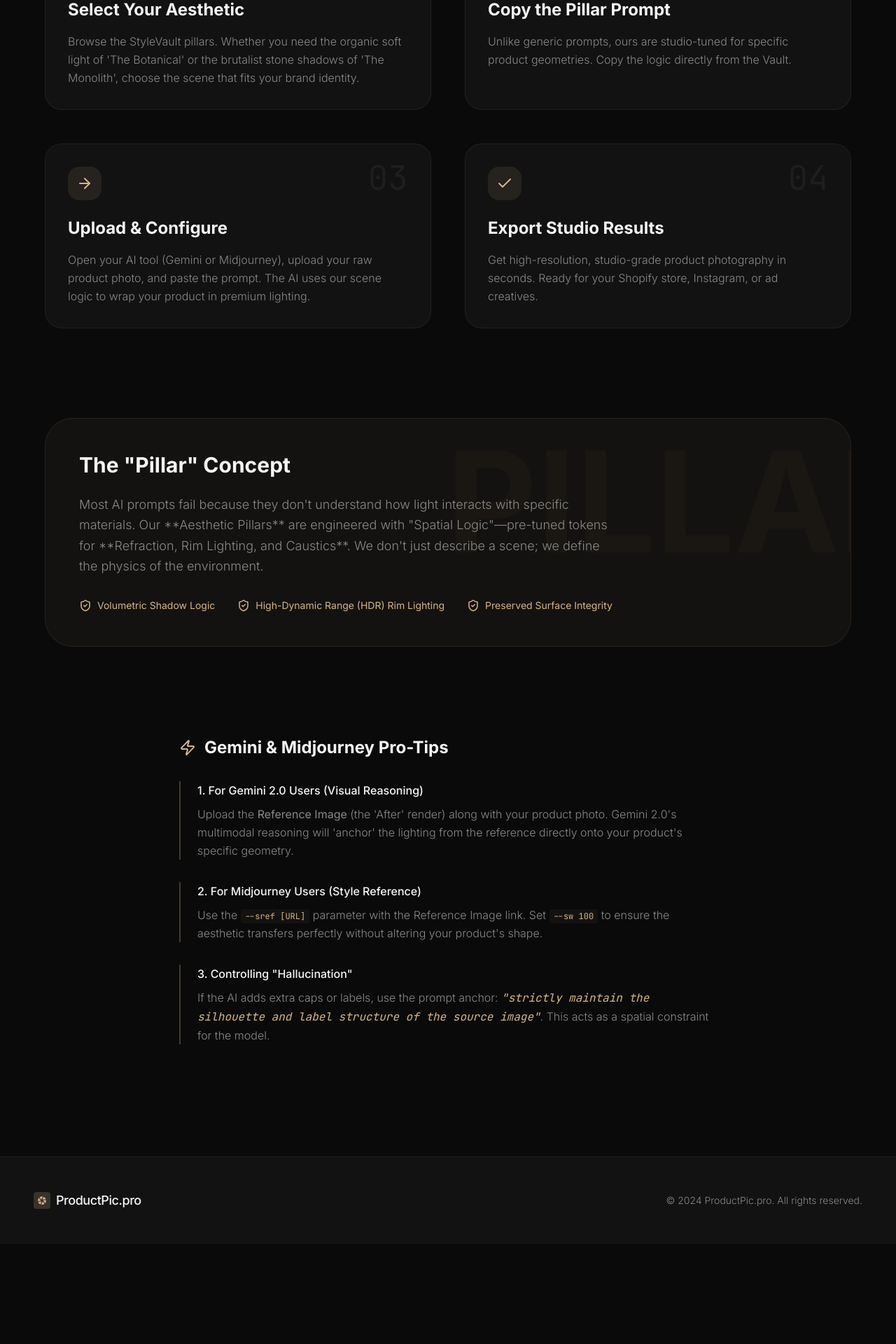
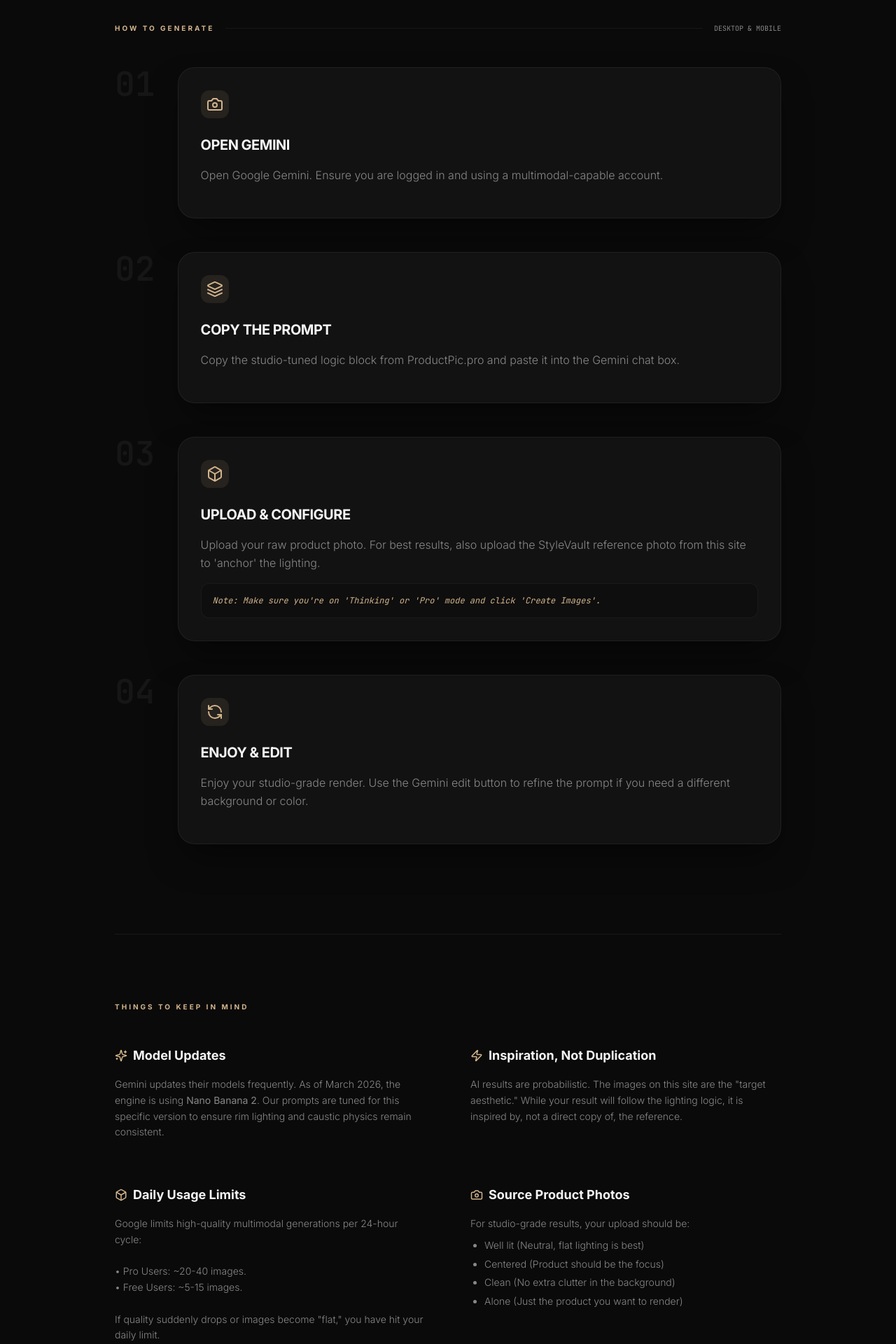
Before and after one commit to akhilkannur/productpic, a Next.js app: page /how-it-works in a window 1280 px wide. Shown: the part 500-2420 px from the top of the page at 70% size. Before the commit the page ends 2277 px from the top, so only its background shows below. Built offline with nearby package versions, Linux system fonts and the light colour scheme.

Commit message:
fix: functional payment links, immediate image loading, and redesigned how-it-works

```diff
--- a/src/app/how-it-works/page.tsx
+++ b/src/app/how-it-works/page.tsx
@@ -1,35 +1,35 @@
 "use client";
 
-import Link from "next/link";
+import Header from "@/components/Header";
 import { motion } from "framer-motion";
-import { Check, ArrowRight, Zap, ShieldCheck, Sparkles, X } from "lucide-react";
-import Header from "@/components/Header";
+import { Sparkles, Zap, Mail, Camera, Box, Layers, RefreshCcw } from "lucide-react";
 
 export default function HowItWorks() {
   const steps = [
     {
       id: "01",
-      title: "Select Your Aesthetic",
-      description: "Browse the StyleVault pillars. Whether you need the organic soft light of 'The Botanical' or the brutalist stone shadows of 'The Monolith', choose the scene that fits your brand identity.",
-      icon: <Sparkles className="text-accent" size={24} />
+      title: "OPEN GEMINI",
+      description: "Open Google Gemini. Ensure you are logged in and using a multimodal-capable account.",
+      icon: <Camera className="text-accent" size={24} />
     },
     {
       id: "02",
-      title: "Copy the Pillar Prompt",
-      description: "Unlike generic prompts, ours are studio-tuned for specific product geometries. Copy the logic directly from the Vault.",
-      icon: <Zap className="text-accent" size={24} />
+      title: "COPY THE PROMPT",
+      description: "Copy the studio-tuned logic block from ProductPic.pro and paste it into the Gemini chat box.",
+      icon: <Layers className="text-accent" size={24} />
     },
     {
       id: "03",
-      title: "Upload & Configure",
-      description: "Open your AI tool (Gemini or Midjourney), upload your raw product photo, and paste the prompt. The AI uses our scene logic to wrap your product in premium lighting.",
-      icon: <ArrowRight className="text-accent" size={24} />
+      title: "UPLOAD & CONFIGURE",
+      description: "Upload your raw product photo. For best results, also upload the StyleVault reference photo from this site to 'anchor' the lighting.",
+      note: "Make sure you're on 'Thinking' or 'Pro' mode and click 'Create Images'.",
+      icon: <Box className="text-accent" size={24} />
     },
     {
       id: "04",
-      title: "Export Studio Results",
-      description: "Get high-resolution, studio-grade product photography in seconds. Ready for your Shopify store, Instagram, or ad creatives.",
-      icon: <Check className="text-accent" size={24} />
+      title: "ENJOY & EDIT",
+      description: "Enjoy your studio-grade render. Use the Gemini edit button to refine the prompt if you need a different background or color.",
+      icon: <RefreshCcw className="text-accent" size={24} />
     }
   ];
 
@@ -37,103 +37,126 @@ export default function HowItWorks() {
     <div className="font-sans antialiased min-h-screen flex flex-col selection:bg-accent selection:text-black w-full h-full bg-background text-textMain">
       <Header />
 
-      <main className="max-w-[1200px] mx-auto px-6 py-20">
-        <div className="text-center mb-20">
-          <h1 className="text-5xl md:text-7xl font-bold mb-6 tracking-tighter">
-            How it <span className="text-textMuted font-light">Works.</span>
+      <main className="max-w-[1000px] mx-auto px-6 py-20">
+        {/* Concept */}
+        <section className="mb-24">
+          <h2 className="text-[10px] uppercase tracking-[0.3em] text-accent mb-4 font-bold">The Concept</h2>
+          <h1 className="text-4xl md:text-5xl font-bold mb-8 tracking-tighter max-w-2xl leading-[1.1]">
+            Curated Studio Lighting <br/>
+            <span className="text-textMuted font-light">for AI-Native Operators.</span>
           </h1>
-          <p className="text-textMuted text-xl max-w-2xl mx-auto font-light">
-            Go from a raw smartphone photo to studio-grade editorial photography in under 60 seconds.
+          <p className="text-textMuted text-lg leading-relaxed max-w-3xl font-light">
+            ProductPic.pro is a curated library of premium AI prompts focused on **DTC Product Photography**. We capture high-end architectural shadows, organic wellness lighting, and aggressive hard-flash aesthetics. Members unlock the exact prompt and lighting geometry used to build every shot.
           </p>
-        </div>
+        </section>
 
-        {/* Steps Grid */}
-        <div className="grid md:grid-cols-2 gap-12 mb-32">
-          {steps.map((step, idx) => (
-            <motion.div
-              key={step.id}
-              initial={{ opacity: 0, x: idx % 2 === 0 ? -20 : 20 }}
-              animate={{ opacity: 1, x: 0 }}
-              transition={{ delay: idx * 0.1 }}
-              className="p-8 rounded-3xl bg-surface border border-borderSubtle relative group"
-            >
-              <div className="text-5xl font-mono text-white/5 absolute top-6 right-8 group-hover:text-accent/10 transition-colors">
-                {step.id}
+        {/* How to Generate */}
+        <section className="mb-32">
+          <div className="flex items-center gap-4 mb-12">
+            <h2 className="text-[10px] uppercase tracking-[0.3em] text-accent font-bold">How to Generate</h2>
+            <div className="h-px flex-grow bg-borderSubtle"></div>
+            <span className="text-[10px] text-textMuted font-mono">DESKTOP & MOBILE</span>
+          </div>
+
+          <div className="grid gap-12">
+            {steps.map((step) => (
+              <div key={step.id} className="flex flex-col md:flex-row gap-8 items-start group">
+                <div className="flex-shrink-0">
+                  <span className="text-5xl font-mono font-bold text-white/5 group-hover:text-accent/20 transition-colors">
+                    {step.id}
+                  </span>
+                </div>
+                <div className="flex-grow p-8 rounded-3xl bg-surface border border-borderSubtle group-hover:border-accent/30 transition-all shadow-2xl shadow-black/50">
+                  <div className="w-10 h-10 rounded-xl bg-accent/10 flex items-center justify-center mb-6">
+                    {step.icon}
+                  </div>
+                  <h3 className="text-xl font-bold mb-4 tracking-tight">{step.title}</h3>
+                  <p className="text-textMuted leading-relaxed font-light mb-4">
+                    {step.description}
+                  </p>
+                  {step.note && (
+                    <div className="p-4 rounded-xl bg-background/50 border border-white/5 text-xs text-accent font-mono italic">
+                      Note: {step.note}
+                    </div>
+                  )}
+                </div>
               </div>
-              <div className="w-12 h-12 rounded-2xl bg-accent/10 flex items-center justify-center mb-6">
-                {step.icon}
-              </div>
-              <h3 className="text-2xl font-bold mb-4 text-textMain">{step.title}</h3>
-              <p className="text-textMuted leading-relaxed font-light">
-                {step.description}
-              </p>
-            </motion.div>
-          ))}
-        </div>
-
-        {/* Concept Section */}
-        <section className="mb-32">
-          <div className="p-12 rounded-[40px] bg-accent/5 border border-accent/10 relative overflow-hidden">
-             <div className="relative z-10 max-w-3xl">
-                <h2 className="text-3xl font-bold mb-6 text-textMain">The "Pillar" Concept</h2>
-                <p className="text-textMuted text-lg leading-relaxed mb-8 font-light">
-                  Most AI prompts fail because they don't understand how light interacts with specific materials. Our **Aesthetic Pillars** are engineered with "Spatial Logic"—pre-tuned tokens for **Refraction, Rim Lighting, and Caustics**. We don't just describe a scene; we define the physics of the environment.
-                </p>
-                <div className="flex flex-wrap gap-8">
-                   <div className="flex items-center gap-2 text-sm text-accent">
-                      <ShieldCheck size={18} />
-                      <span>Volumetric Shadow Logic</span>
-                   </div>
-                   <div className="flex items-center gap-2 text-sm text-accent">
-                      <ShieldCheck size={18} />
-                      <span>High-Dynamic Range (HDR) Rim Lighting</span>
-                   </div>
-                   <div className="flex items-center gap-2 text-sm text-accent">
-                      <ShieldCheck size={18} />
-                      <span>Preserved Surface Integrity</span>
-                   </div>
-                </div>
-             </div>
-             <div className="absolute right-[-10%] top-[-10%] text-[200px] font-bold text-accent/[0.03] select-none pointer-events-none">
-                PILLAR
-             </div>
+            ))}
           </div>
         </section>
 
-        {/* Tips Section */}
-        <div className="max-w-3xl mx-auto mb-20">
-          <h2 className="text-2xl font-bold mb-8 flex items-center gap-3 text-textMain">
-            <Zap className="text-accent" /> Gemini & Midjourney Pro-Tips
-          </h2>
-          <div className="space-y-8 text-textMuted font-light leading-relaxed">
-            <div className="border-l-2 border-accent/30 pl-6">
-              <strong className="text-textMain block mb-2 font-medium">1. For Gemini 2.0 Users (Visual Reasoning)</strong>
-              <p>Upload the <strong>Reference Image</strong> (the 'After' render) along with your product photo. Gemini 2.0's multimodal reasoning will 'anchor' the lighting from the reference directly onto your product's specific geometry.</p>
+        {/* Things to Keep in Mind */}
+        <section className="mb-32 border-t border-borderSubtle pt-24">
+          <h2 className="text-[10px] uppercase tracking-[0.3em] text-accent mb-12 font-bold">Things to Keep in Mind</h2>
+
+          <div className="grid md:grid-cols-2 gap-16">
+            <div>
+              <h3 className="text-lg font-bold mb-4 flex items-center gap-2">
+                <Sparkles size={18} className="text-accent" /> Model Updates
+              </h3>
+              <p className="text-textMuted text-sm font-light leading-relaxed">
+                Gemini updates their models frequently. As of March 2026, the engine is using <strong>Nano Banana 2</strong>. Our prompts are tuned for this specific version to ensure rim lighting and caustic physics remain consistent.
+              </p>
             </div>
 
-            <div className="border-l-2 border-accent/30 pl-6">
-              <strong className="text-textMain block mb-2 font-medium">2. For Midjourney Users (Style Reference)</strong>
-              <p>Use the <code className="text-accent bg-accent/5 px-1.5 py-0.5 rounded text-xs">--sref [URL]</code> parameter with the Reference Image link. Set <code className="text-accent bg-accent/5 px-1.5 py-0.5 rounded text-xs">--sw 100</code> to ensure the aesthetic transfers perfectly without altering your product's shape.</p>
+            <div>
+              <h3 className="text-lg font-bold mb-4 flex items-center gap-2">
+                <Zap size={18} className="text-accent" /> Inspiration, Not Duplication
+              </h3>
+              <p className="text-textMuted text-sm font-light leading-relaxed">
+                AI results are probabilistic. The images on this site are the "target aesthetic." While your result will follow the lighting logic, it is inspired by, not a direct copy of, the reference.
+              </p>
             </div>
 
-            <div className="border-l-2 border-accent/30 pl-6">
-              <strong className="text-textMain block mb-2 font-medium">3. Controlling "Hallucination"</strong>
-              <p>If the AI adds extra caps or labels, use the prompt anchor: <code className="text-accent italic">"strictly maintain the silhouette and label structure of the source image"</code>. This acts as a spatial constraint for the model.</p>
+            <div>
+              <h3 className="text-lg font-bold mb-4 flex items-center gap-2">
+                <Box size={18} className="text-accent" /> Daily Usage Limits
+              </h3>
+              <p className="text-textMuted text-sm font-light leading-relaxed">
+                Google limits high-quality multimodal generations per 24-hour cycle:
+                <br /><br />
+                • Pro Users: ~20-40 images.<br />
+                • Free Users: ~5-15 images.<br /><br />
+                If quality suddenly drops or images become "flat," you have hit your daily limit.
+              </p>
+            </div>
+
+            <div>
+              <h3 className="text-lg font-bold mb-4 flex items-center gap-2">
+                <Camera size={18} className="text-accent" /> Source Product Photos
+              </h3>
+              <div className="text-textMuted text-sm font-light leading-relaxed space-y-2">
+                <p>For studio-grade results, your upload should be:</p>
+                <ul className="list-disc pl-5 space-y-1">
+                  <li>Well lit (Neutral, flat lighting is best)</li>
+                  <li>Centered (Product should be the focus)</li>
+                  <li>Clean (No extra clutter in the background)</li>
+                  <li>Alone (Just the product you want to render)</li>
+                </ul>
+              </div>
             </div>
           </div>
-        </div>
+        </section>
+
+        {/* Contact */}
+        <section className="text-center p-16 rounded-[40px] bg-surface border border-borderSubtle shadow-2xl">
+          <h2 className="text-2xl font-bold mb-4 tracking-tight">Need to get in touch?</h2>
+          <p className="text-textMuted mb-8 font-light italic">Have questions about a specific pillar or custom enterprise prompt engineering?</p>
+          <div className="flex items-center justify-center gap-3 group cursor-pointer">
+            <div className="w-10 h-10 rounded-full bg-accent/10 flex items-center justify-center group-hover:bg-accent group-hover:text-background transition-all">
+              <Mail size={18} />
+            </div>
+            <span className="font-mono text-lg text-accent border-b border-accent/20 group-hover:border-accent transition-all">
+              PROMPTMVSTR@GMAIL.COM
+            </span>
+          </div>
+        </section>
       </main>
 
       {/* Footer */}
       <footer className="w-full border-t border-borderSubtle bg-surface mt-auto">
-        <div className="max-w-[1600px] mx-auto px-6 lg:px-12 py-12 flex flex-col md:flex-row items-center justify-between gap-6">
-          <div className="flex items-center gap-2">
-            <div className="w-6 h-6 rounded bg-accent/20 flex items-center justify-center text-accent">
-              <i className="ri-camera-lens-fill text-sm"></i>
-            </div>
-            <span className="font-medium text-lg text-textMain tracking-tight">ProductPic.pro</span>
-          </div>
-          <p className="text-textMuted text-sm font-light">© 2024 ProductPic.pro. All rights reserved.</p>
+        <div className="max-w-[1600px] mx-auto px-6 lg:px-12 py-12 flex flex-col md:flex-row items-center justify-between gap-6 text-textMuted text-sm font-light">
+          <p>© 2024 ProductPic.pro. All rights reserved.</p>
         </div>
       </footer>
     </div>
```
Also changed, not shown: src/app/page.tsx (+11 -15 lines).
